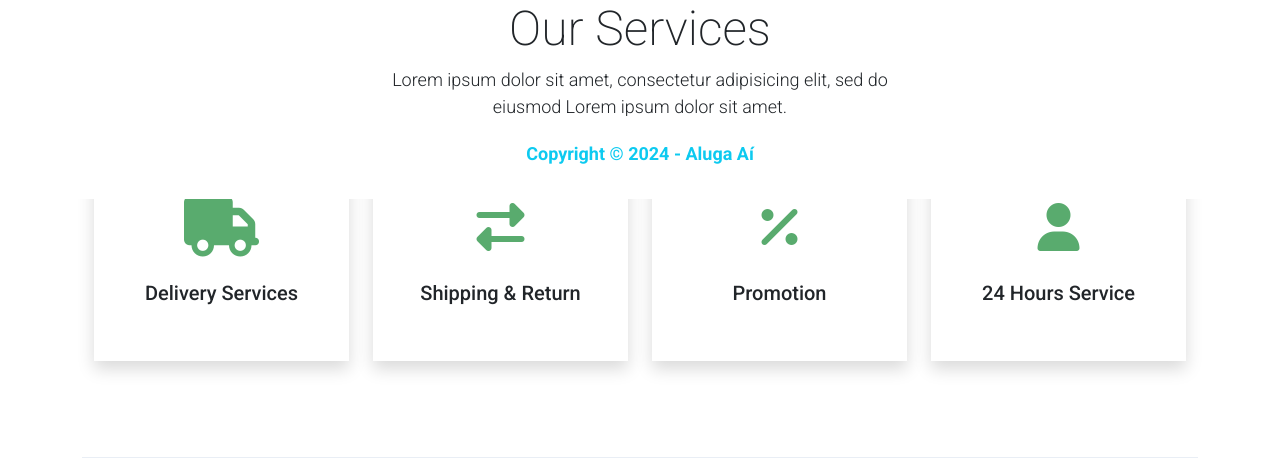
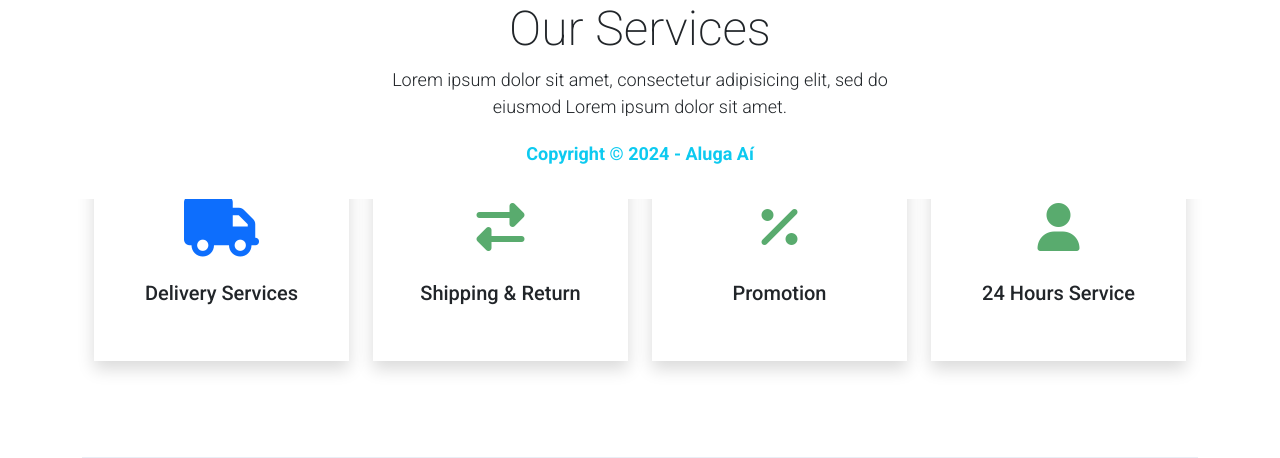
Before and after one commit to VascoCosta03/AlugaAi, a Django app: page /about/ in a window 1280 px wide. Shown: the part 601-1059 px from the top of the page. Run offline with Django 4.2, Linux system fonts and the light colour scheme; some libraries are stand-ins or nearby versions.

Commit message:
Update about.html

```diff
--- a/app/index/templates/about.html
+++ b/app/index/templates/about.html
@@ -14,7 +14,7 @@ About Us
             <div class="col-md-6">
                 <h2 class="mb-4"> Sobre Nós</h2>
                 <p>
-                    Somos uma empresa de aluguel de produtos que visa facilitar a vida dos nossos clientes, oferecendo uma variedade de produtos para aluguel.
+                    Somos uma empresa de aluguer de produtos que visa facilitar a vida dos nossos clientes, oferecendo uma variedade de produtos para aluguer.
                 </p>
             </div>
         </div>
@@ -38,8 +38,8 @@ About Us
 
         <div class="col-md-6 col-lg-3 pb-5">
             <div class="h-100 py-5 services-icon-wap shadow">
-                <div class="h1 text-success text-center"><i class="fa fa-truck fa-lg"></i></div>
-                <h2 class="h5 mt-4 text-center">Delivery Services</h2>
+            <div class="h1 text-primary text-center"><i class="fa fa-truck fa-lg"></i></div>
+            <h2 class="h5 mt-4 text-center">Delivery Services</h2>
             </div>
         </div>
 
```
